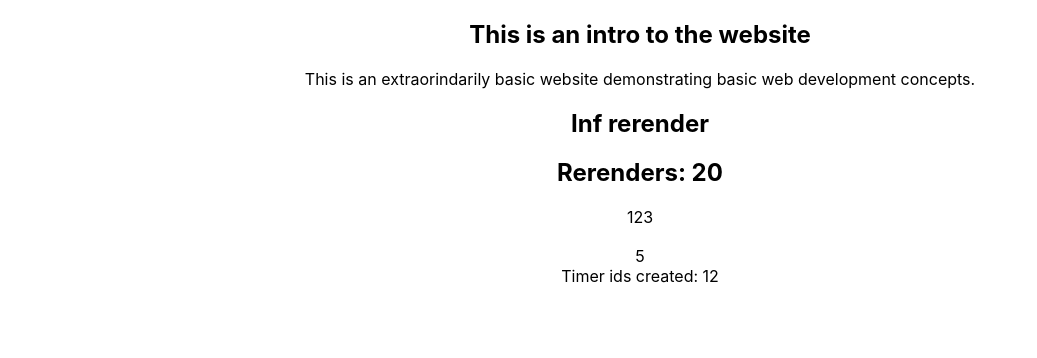
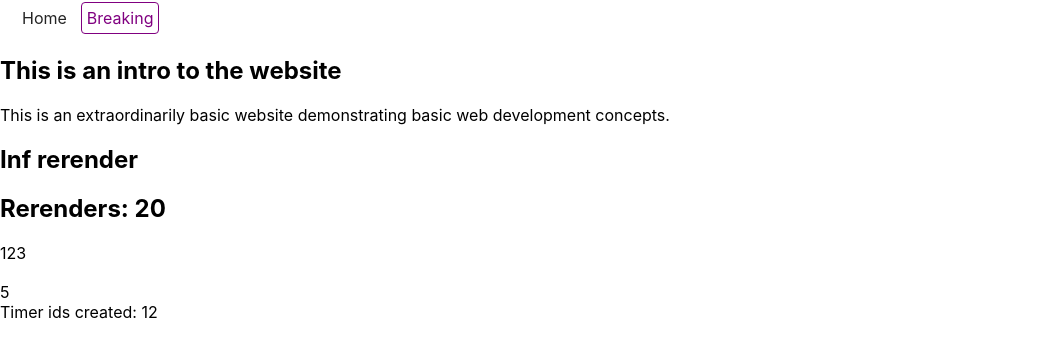
Before and after one commit to sinjin25/react-demos, a React (Create React App) app: page /breaking in a window 1280 px wide. Shown: the top 358 px of the page, without its empty margins (0-1037 px from the left). Built offline with nearby package versions, Linux system fonts and the light colour scheme.

Commit message:
Add shared components

```diff
--- a/package.json
+++ b/package.json
@@ -8,6 +8,7 @@
     "react": "^18.2.0",
     "react-dom": "^18.2.0",
     "react-router": "^6.3.0",
+    "react-router-dom": "^6.3.0",
     "react-scripts": "5.0.1",
     "web-vitals": "^2.1.4"
   },
--- a/src/App.css
+++ b/src/App.css
@@ -43,4 +43,28 @@
     max-width: 600px;
     margin: 0 auto;
     margin-bottom: 1.5rem;
+    padding: 0 2em;
 }
+
+.nav {
+    padding: .5rem 1rem;
+}
+.nav a {
+    border: 1px solid transparent;
+    border-radius: 0.25em;
+    padding: 5px;
+}
+.nav a.active {
+    border-color: purple;
+}
+
+a {
+    color: #242424;
+    text-decoration: none;
+}
+a + a {
+    margin-left: .5em;
+}
+a.active {
+    color: purple;
+}
--- a/src/App.js
+++ b/src/App.js
@@ -1,13 +1,19 @@
 import logo from './logo.svg';
 import './App.css';
+import Navigation from './components/navigation'
 import Index from './pages/index'
 import Breaking from './pages/breaking'
+import { BrowserRouter as Router, Route, Routes } from 'react-router-dom'
 
 function App() {
   return (
-    <div className="App">
-      <Breaking />
-    </div>
+    <Router>
+        <Navigation />
+        <Routes>
+            <Route path="/" element={<Index />} />
+            <Route path="/breaking" element={<Breaking />} />
+        </Routes>
+    </Router>
   );
 }
 
--- a/src/components/intro-desc.jsx
+++ b/src/components/intro-desc.jsx
@@ -1,5 +1,5 @@
 export default function IntroDescription() {
     return (<>
-        <p>This is an extraorindarily basic website demonstrating basic web development concepts.</p>
+        <p>This is an extraordinarily basic website demonstrating basic web development concepts.</p>
     </>)
 }
--- /dev/null
+++ b/src/components/navigation.jsx
@@ -0,0 +1,8 @@
+import { NavLink } from "react-router-dom";
+
+export default function Navigation() {
+    return (<header className="nav">
+        <NavLink to="/">Home</NavLink>
+        <NavLink to="/breaking">Breaking</NavLink>
+    </header>)
+}
--- /dev/null
+++ b/src/components/tech.jsx
@@ -0,0 +1,12 @@
+export default function Tech({items}) {
+
+    if (items.length === 0) return <></>
+    return (<>
+    <h2>Tech used in this page:</h2>
+    <ul>
+        {items.map((i, index) => {
+            return <li key={index}>{i}</li>
+        })}
+    </ul>
+    </>)
+}
--- a/src/pages/index.js
+++ b/src/pages/index.js
@@ -1,10 +1,19 @@
 import Intro from '../components/intro'
 import IntroDescription from '../components/intro-desc'
 import PostsContainer from '../components/posts-container'
+import Tech from '../components/tech'
 
+const items = [
+    'Hooks: useState, useEffect',
+    'React Router',
+    'Api fetching',
+    'Pagination',
+    'Debouncing'
+]
 export default function Index() {
 
     return (<div>
+        <Tech items={items} />
         <h2><Intro /></h2>
         <IntroDescription />
         <PostsContainer />
```
Also changed, not shown: 1 other file (tests, documents, lock files or other folders).
